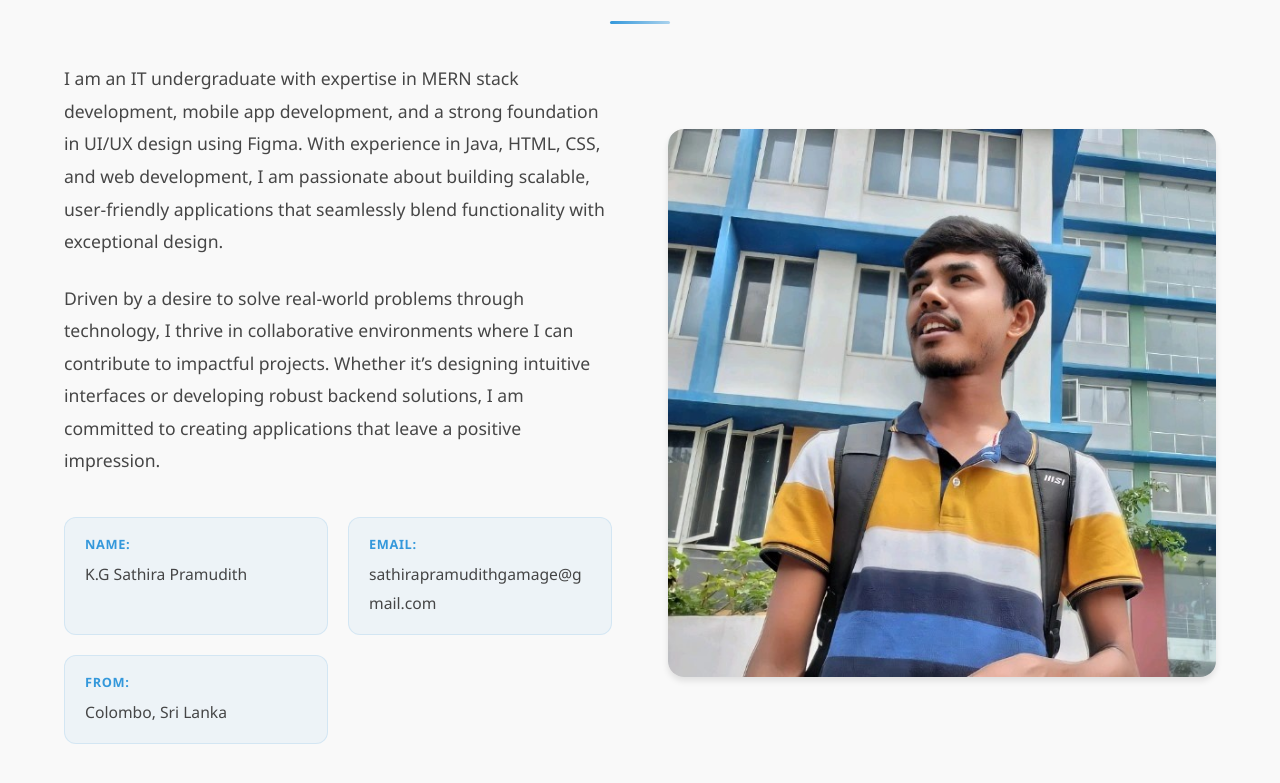
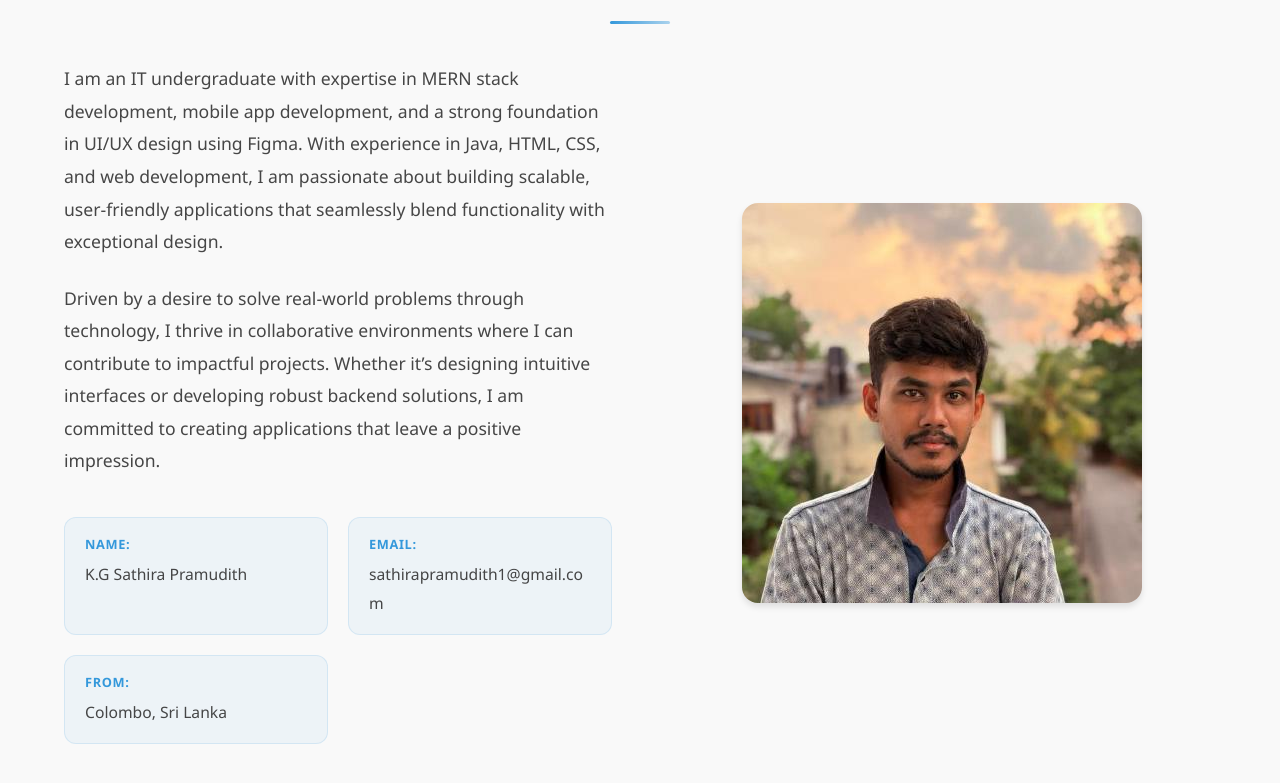
Before and after one commit to sathirapramudith123/portfolio, a React (Create React App) app in the folder portfolio/: page / in a window 1280 px wide. Shown: the part 1048-1831 px from the top of the page. Built offline with nearby package versions, Linux system fonts and the light colour scheme.

Commit message:
Refactor code structure for improved readability and maintainability

```diff
--- a/portfolio/src/components/sections/About.css
+++ b/portfolio/src/components/sections/About.css
@@ -89,17 +89,7 @@
   align-items: center;
 }
 
-/* Offset frame behind the photo */
-.about-image::before {
-  content: "";
-  position: absolute;
-  width: 80%;
-  height: 90%;
-  border: 3px solid color-mix(in srgb, var(--primary-color) 45%, transparent);
-  border-radius: 16px;
-  transform: translate(18px, 18px);
-  z-index: 0;
-}
+
 
 .about-image img {
   position: relative;
--- a/portfolio/src/components/sections/About.jsx
+++ b/portfolio/src/components/sections/About.jsx
@@ -36,7 +36,7 @@ const About = forwardRef((props, ref) => {
               </div>
               <div>
                 <h3>Email:</h3>
-                <p>sathirapramudithgamage@gmail.com</p>
+                <p>sathirapramudith1@gmail.com</p>
               </div>
               <div>
                 <h3>From:</h3>
@@ -51,7 +51,7 @@ const About = forwardRef((props, ref) => {
             viewport={{ once: true }}
             transition={{ duration: 0.8 }}
           >
-            <img src="/assets/images/profile.jpeg" alt="Profile" />
+            <img src="/assets/images/profile.jpg" alt="Profile" />
           </motion.div>
         </div>
       </div>
```
Also changed, not shown: portfolio/public/assets/images/profile.jpeg (deleted), portfolio/public/assets/images/profile.jpg (added).
